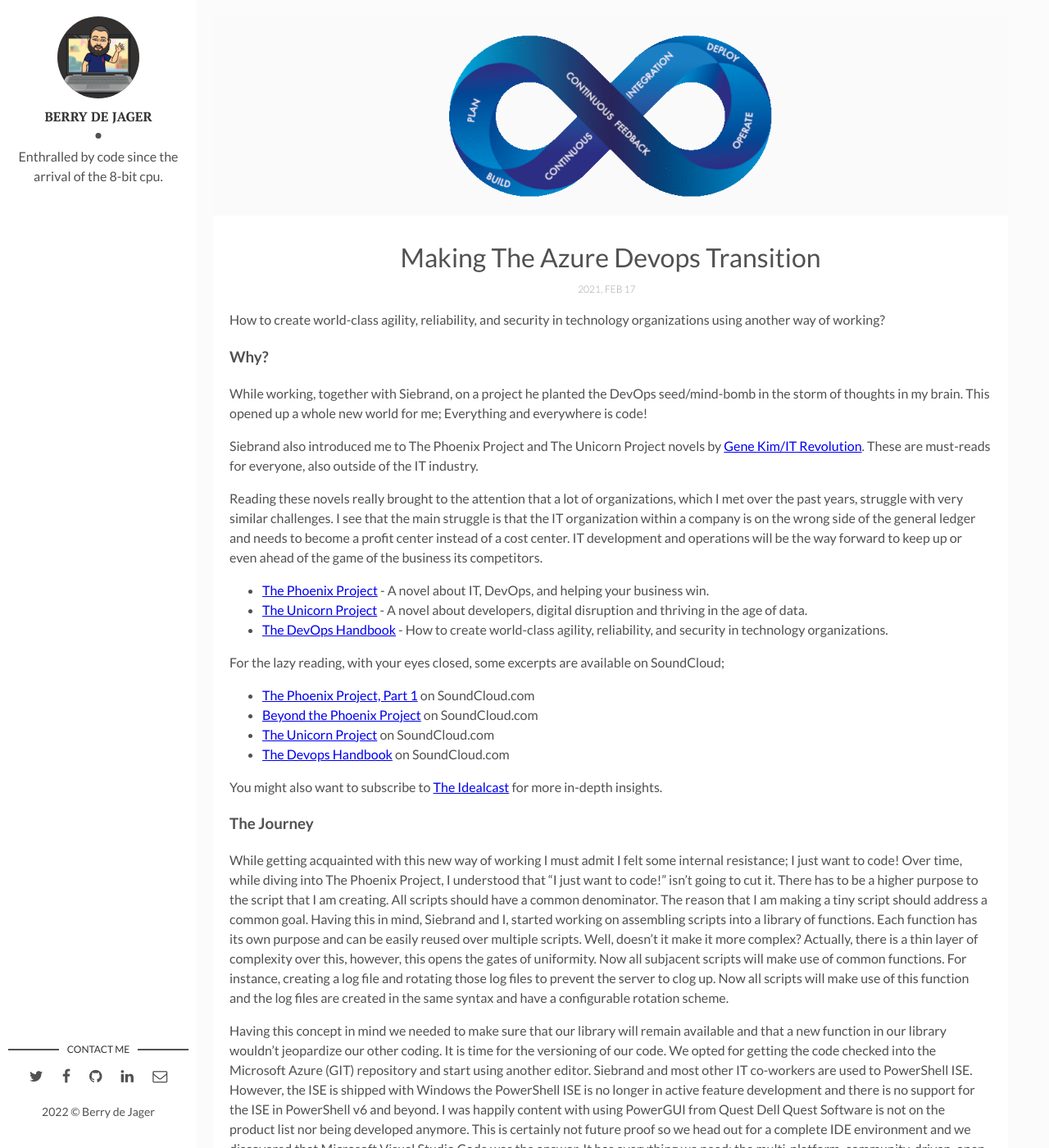
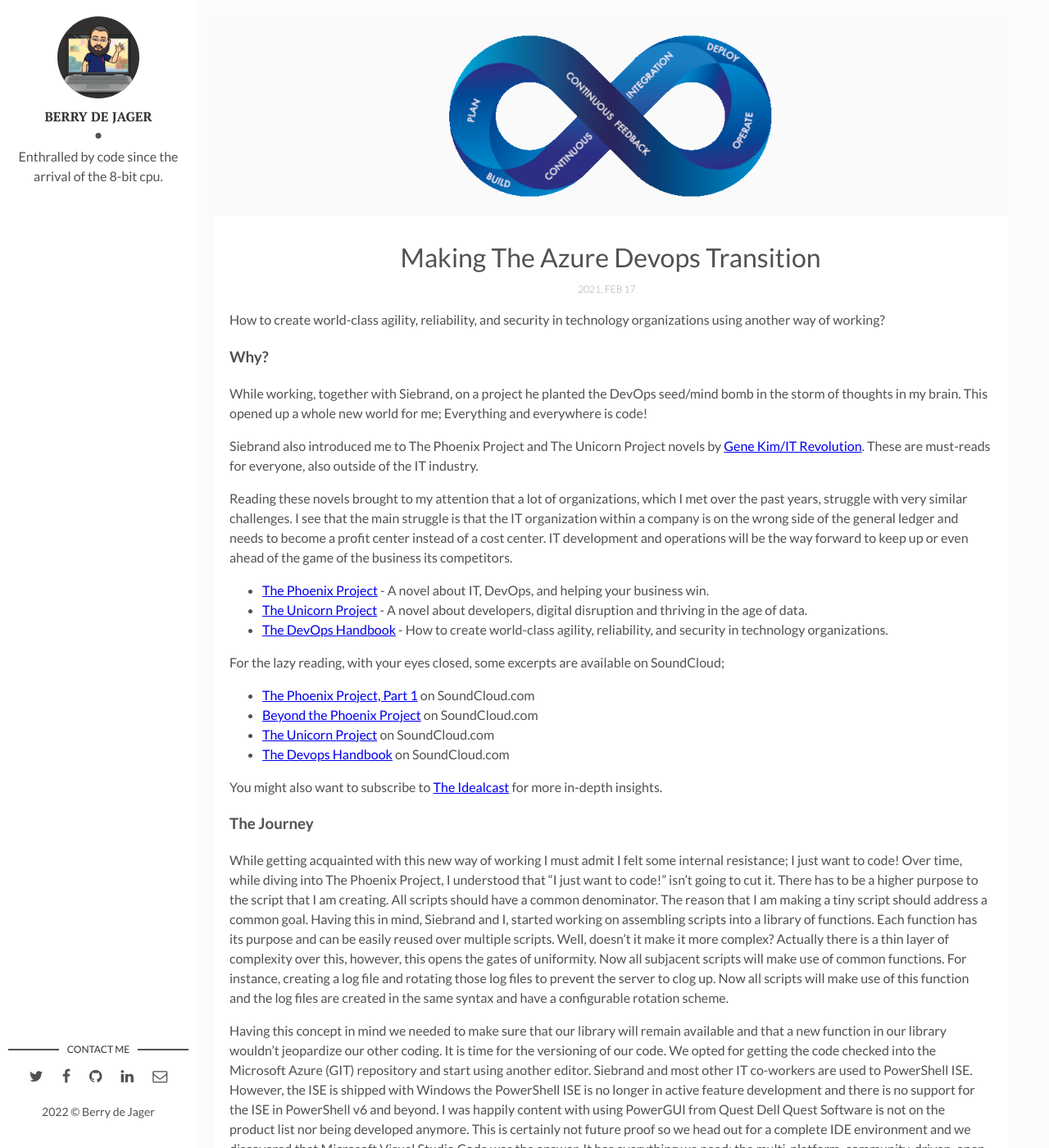
Before and after one commit to berrydejager/code, a Jekyll site: the page built from _posts/2021-02-17-Making-the-Azure-DevOps-transition..markdown, in a window 1280 px wide and 1400 px high. Shown: the whole window at 82% size. Built offline with Jekyll 4.4.1, drawn with Linux system fonts in a browser that asks for light colours; some of the changed text lies outside the part shown.

Commit message:
Update 2021-02-17-Making-the-Azure-DevOps-transition..markdown

```diff
--- a/_posts/2021-02-17-Making-the-Azure-DevOps-transition..markdown
+++ b/_posts/2021-02-17-Making-the-Azure-DevOps-transition..markdown
@@ -10,11 +10,11 @@
 
 ### Why?
 
-While working, together with Siebrand, on a project he planted the DevOps seed/mind-bomb in the storm of thoughts in my brain. This opened up a whole new world for me; Everything and everywhere is code!
+While working, together with Siebrand, on a project he planted the DevOps seed/mind bomb in the storm of thoughts in my brain. This opened up a whole new world for me; Everything and everywhere is code!
 
 Siebrand also introduced me to The Phoenix Project and The Unicorn Project novels by [Gene Kim/IT Revolution](https://itrevolution.com/). These are must-reads for everyone, also outside of the IT industry.
 
-Reading these novels really brought to the attention that a lot of organizations, which I met over the past years, struggle with very similar challenges. I see that the main struggle is that the IT organization within a company is on the wrong side of the general ledger and needs to become a profit center instead of a cost center. IT development and operations will be the way forward to keep up or even ahead of the game of the business its competitors.
+Reading these novels brought to my attention that a lot of organizations, which I met over the past years, struggle with very similar challenges. I see that the main struggle is that the IT organization within a company is on the wrong side of the general ledger and needs to become a profit center instead of a cost center. IT development and operations will be the way forward to keep up or even ahead of the game of the business its competitors.
 
 *	[The Phoenix Project](https://www.amazon.com/Phoenix-Project-DevOps-Helping-Business/dp/0988262592) - A novel about IT, DevOps, and helping your business win.
 *	[The Unicorn Project](https://www.amazon.com/Unicorn-Project-Developers-Disruption-Thriving/dp/1942788762) - A novel about developers, digital disruption and thriving in the age of data.
@@ -32,7 +32,7 @@
 
 ### The Journey
 
-While getting acquainted with this new way of working I must admit I felt some internal resistance; I just want to code! Over time, while diving into The Phoenix Project, I understood that “I just want to code!” isn’t going to cut it. There has to be a higher purpose to the script that I am creating. All scripts should have a common denominator. The reason that I am making a tiny script should address a common goal. Having this in mind, Siebrand and I, started working on assembling scripts into a library of functions. Each function has its own purpose and can be easily reused over multiple scripts. Well, doesn’t it make it more complex? Actually, there is a thin layer of complexity over this, however, this opens the gates of uniformity. Now all subjacent scripts will make use of common functions. For instance, creating a log file and rotating those log files to prevent the server to clog up. Now all scripts will make use of this function and the log files are created in the same syntax and have a configurable rotation scheme.
+While getting acquainted with this new way of working I must admit I felt some internal resistance; I just want to code! Over time, while diving into The Phoenix Project, I understood that “I just want to code!” isn’t going to cut it. There has to be a higher purpose to the script that I am creating. All scripts should have a common denominator. The reason that I am making a tiny script should address a common goal. Having this in mind, Siebrand and I, started working on assembling scripts into a library of functions. Each function has its purpose and can be easily reused over multiple scripts. Well, doesn’t it make it more complex? Actually there is a thin layer of complexity over this, however, this opens the gates of uniformity. Now all subjacent scripts will make use of common functions. For instance, creating a log file and rotating those log files to prevent the server to clog up. Now all scripts will make use of this function and the log files are created in the same syntax and have a configurable rotation scheme.
 
 Having this concept in mind we needed to make sure that our library will remain available and that a new function in our library wouldn’t jeopardize our other coding. It is time for the versioning of our code. We opted for getting the code checked into the Microsoft Azure (GIT) repository and start using another editor. Siebrand and most other IT co-workers are used to PowerShell ISE. However, the ISE is shipped with Windows the PowerShell ISE is no longer in active feature development and there is no support for the ISE in PowerShell v6 and beyond. I was happily content with using PowerGUI from Quest Dell Quest Software is not on the product list nor being developed anymore. This is certainly not future proof so we head out for a complete IDE environment and we discovered that Microsoft Visual Studio Code was the answer. It has everything we need; the multi-platform, community-driven, open-source, vast majority of extensions, version control, debugging, and code linting. Heading out to Microsoft Visual Studio Code!
 
@@ -85,7 +85,7 @@
 
 Microsoft Visual Studio Code (a.k.a. VScode), available on multiple platforms, is a rich (cross-platform) source editor. It sports support for debugging, embedded Git control and GitHub, syntax highlighting, intelligent code completion, snippet, and even code refactoring. Also, it comes with built-in support for JavaScript, TypeScript, and Node.js and has a rich ecosystem of extensions for other languages (such as C++, C#, Java, Python, PHP, Power-Shell, and even Commodore 64 Assembly) and run-times, such as; .NET and Unity.
 
-VScode also has seamless integration with Microsoft Azure DevOps Services. This enables you to check-in code, based on GIT, into the cloud.
+VScode also has seamless integration with Microsoft Azure DevOps Services. This enables you to check in code, based on GIT, into the cloud.
 
 It’s also possible to use the widely used GitHub, which has been cleverly acquired by Microsoft recently. GitHub is a smart concatenation of two syllables; Git and Hub.
 
```
Also changed, not shown: other parts of _posts/2021-02-17-Making-the-Azure-DevOps-transition..markdown (+1 -1 lines).
